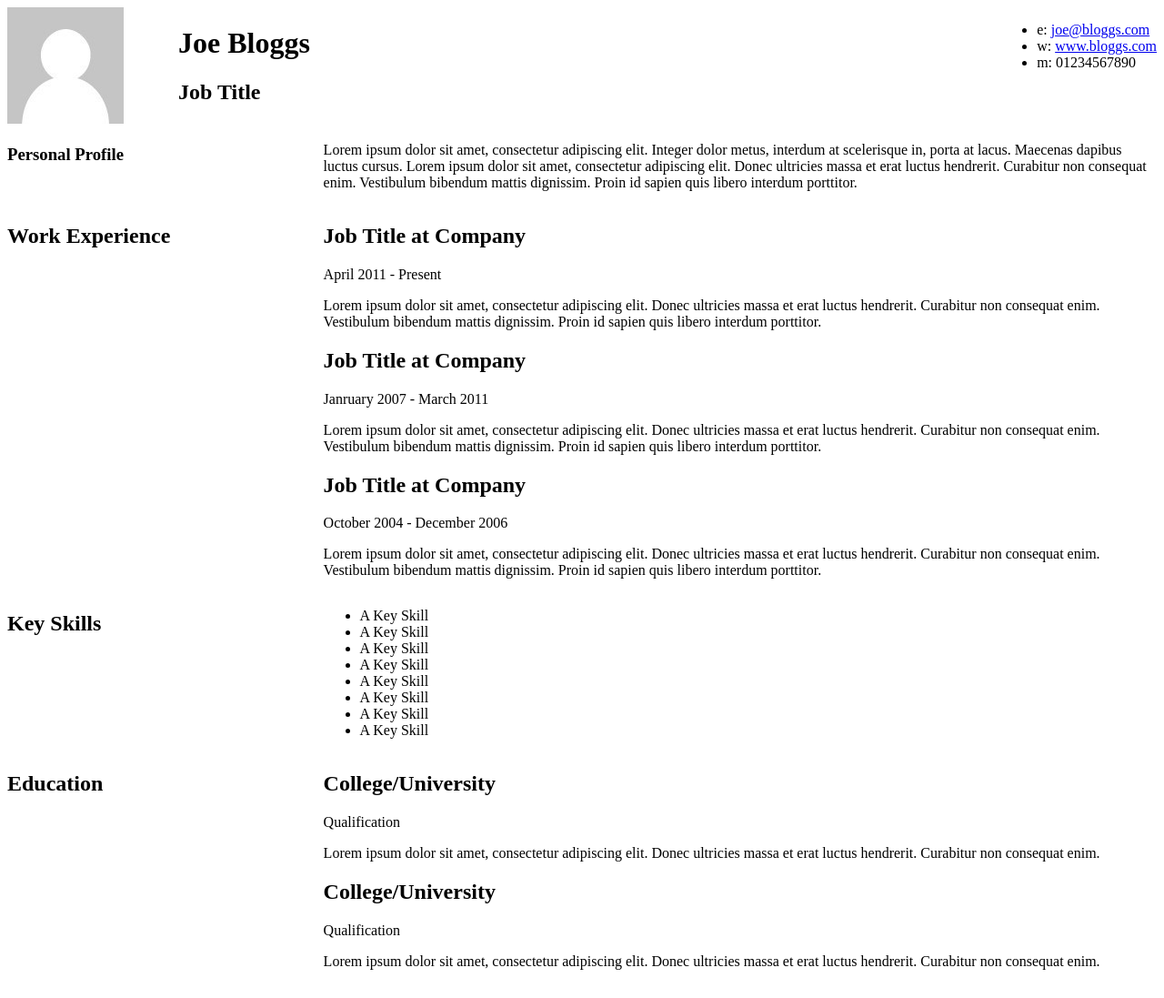
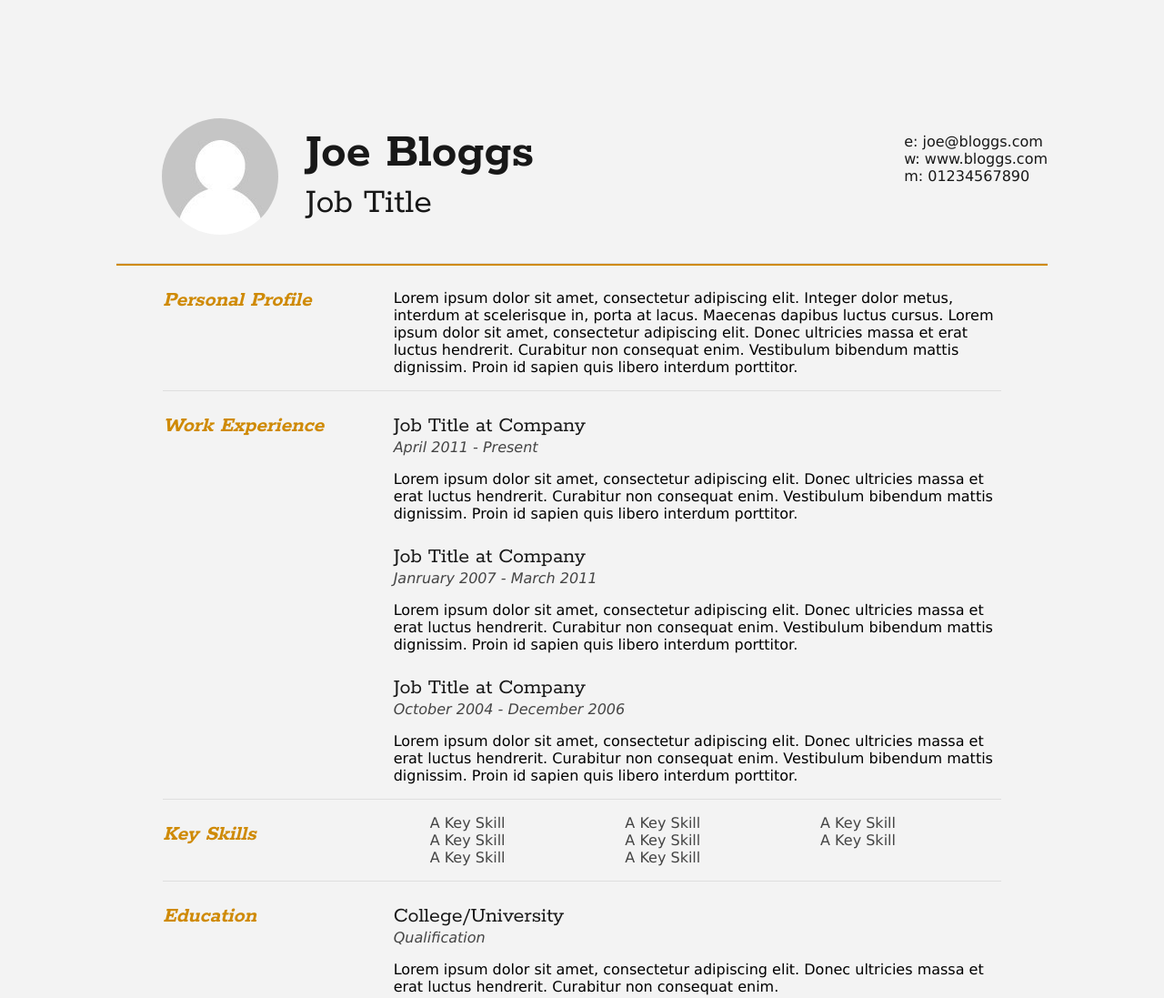
Before and after one commit to Kenzie-Academy-Brasil-Developers/estilizar-curriculo-sprint-2-TvsTrad, a plain HTML site: page index.html in a window 1280 px wide. Shown: the top 1097 px of the page at 91% size. Drawn offline with Linux system fonts and the light colour scheme.

Commit message:
First commit without keyskills alignment

```diff
--- a/index.html
+++ b/index.html
@@ -21,13 +21,13 @@
 			<img src="headshot.jpg" alt="Alan Smith" />
 		</div>
 
-		<div id="name">
+		<div class="name" id="name">
 			<h1>Joe Bloggs</h1>
 			<h2>Job Title</h2>
 		</div>
 
 		<div id="contactDetails">
-			<ul>
+			<ul class="listStyleNone">
 				<li>e: <a href="mailto:joe@bloggs.com" target="_blank">joe@bloggs.com</a></li>
 				<li>w: <a href="http://www.bloggs.com">www.bloggs.com</a></li>
 				<li>m: 01234567890</li>
@@ -44,7 +44,7 @@
 				</div>
 
 				<div class="sectionContent">
-					<p>Lorem ipsum dolor sit amet, consectetur adipiscing elit. Integer dolor metus, interdum at scelerisque in, porta at lacus. Maecenas dapibus luctus cursus. Lorem ipsum dolor sit amet, consectetur adipiscing elit. Donec ultricies massa et erat luctus hendrerit. Curabitur non consequat enim. Vestibulum bibendum mattis dignissim. Proin id sapien quis libero interdum porttitor.</p>
+					<p id="ppp">Lorem ipsum dolor sit amet, consectetur adipiscing elit. Integer dolor metus, interdum at scelerisque in, porta at lacus. Maecenas dapibus luctus cursus. Lorem ipsum dolor sit amet, consectetur adipiscing elit. Donec ultricies massa et erat luctus hendrerit. Curabitur non consequat enim. Vestibulum bibendum mattis dignissim. Proin id sapien quis libero interdum porttitor.</p>
 				</div>
 			</article>
 			<div class="clear"></div>
@@ -94,6 +94,7 @@
 					<li>A Key Skill</li>
 					<li>A Key Skill</li>
 					<li>A Key Skill</li>
+
 				</ul>
 			</div>
 			<div class="clear"></div>
--- a/style.css
+++ b/style.css
@@ -1,27 +1,115 @@
+body{
+	margin-top: 100px;
+	margin-bottom: 100px;
+	margin-left: 10%;
+	margin-right: 10%;
+
+	font-family: Verdana, sans-serif;
+	min-width: 807px;
+	background-color: #f3f3f3;
+}
+a {
+	color: #181818;
+	text-decoration: none;
+}
 .clear {
 	clear: both;
+	border-bottom: 1px solid #dedede;
 }
+img{
+	border-radius: 50%;
+	/* width: 100px;
+	height: 100px; */
 
+}
+.mainDetails{
+	border-bottom: 2px solid #cf8a05 ;
+	text-align:left;
+}
 #headshot {
 	width: 12.5%;
 	float: left;
-	margin-right: 30px;
+	margin-right: 0px;
+	margin-bottom: 0px;
+	margin-top: 30px;
+	margin-left: 50px;
 }
-
 #name {
 	float: left;
+	vertical-align: top;
+	color: #181818 ;
+	font-family: Rokkitt, sans-serif;
+	margin-bottom: 10px;
+	margin-left: 0px;
+
 }
-
+.name h1{
+	font-weight: bold;
+	font-size: 55px;
+	margin-bottom: 0px;
+	margin-left: 30px;
+	padding-bottom: 0px;
+}
+.name h2{
+	font-weight: normal;
+	margin-top: 0;
+	font-size: 40px;
+	margin-left: 30px;
+}
 #contactDetails {
 	float: right;
+	list-style-type: none;
+	padding-top: 30px;
+	color: #181818;
 }
-
+.listStyleNone {
+	list-style-type: none;
+}
+#mainArea{
+	margin-left: 5%;
+	margin-right: 5%;
+}
 .sectionTitle {
 	float: left;
 	width: 25%;
+	color: #cf8a05;
+	font-style: italic;
+	font-size: 40px;
+	font-family: Rokkitt, sans-serif;
+	font-weight: 100;
+}
+.sectionTitle h1{
+	margin-top: 1em;
+	font-family: Rokkitt, sans-serif;
+	font-size: 24px;
 }
 
 .sectionContent {
 	float: right;
 	width: 72.5%;
 }
+#ppp{
+	padding-top: 10px;
+}
+.sectionContent h2{
+	color: #181818;
+	margin: 0;
+	margin-top: 1em;
+	font-weight: 500;
+	font-family: Rokkitt, sans-serif;
+}
+
+.subDetails{
+	font-style: italic;
+	color: #444444;
+	margin: 0;
+	padding-top: 0px;
+}
+
+.keySkills {
+	list-style-type: none;
+	column-count: 3;
+	color: #444444;
+	font-family: Verdana, sans-serif;
+
+}
```
